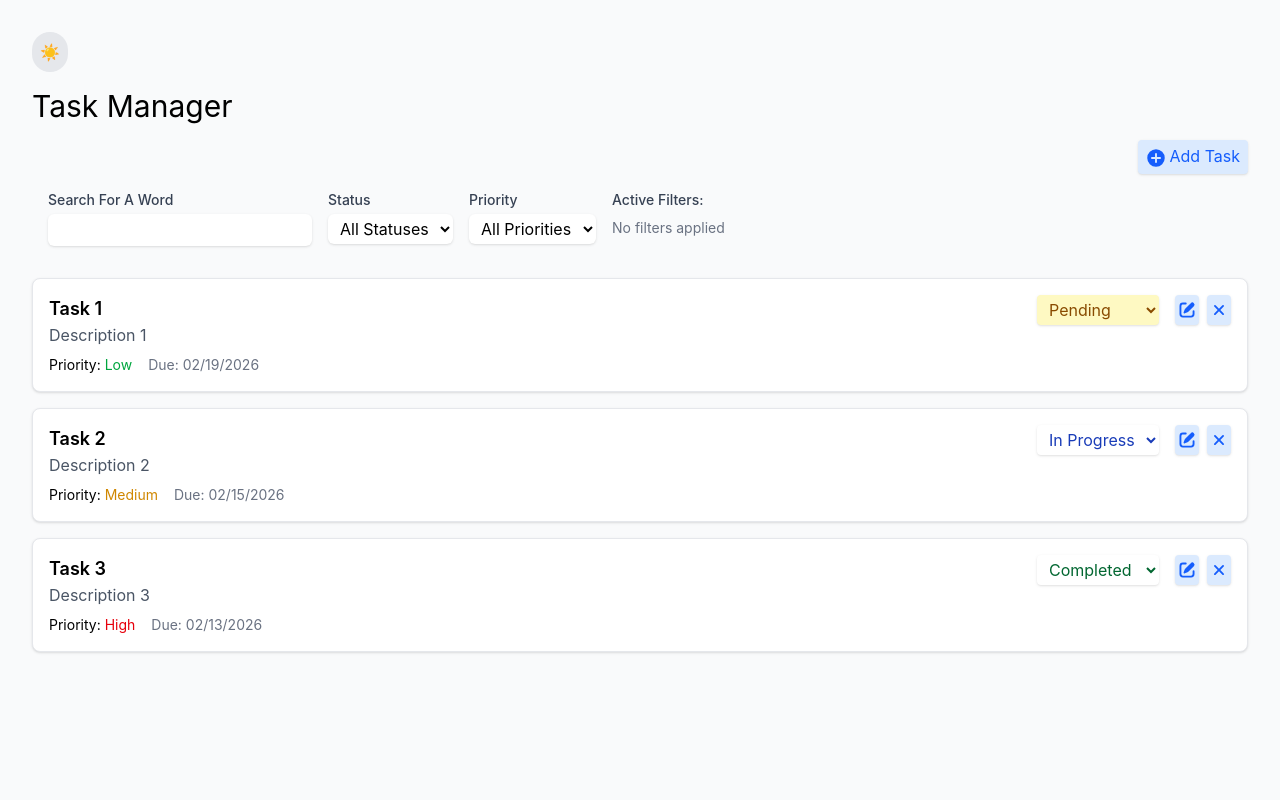
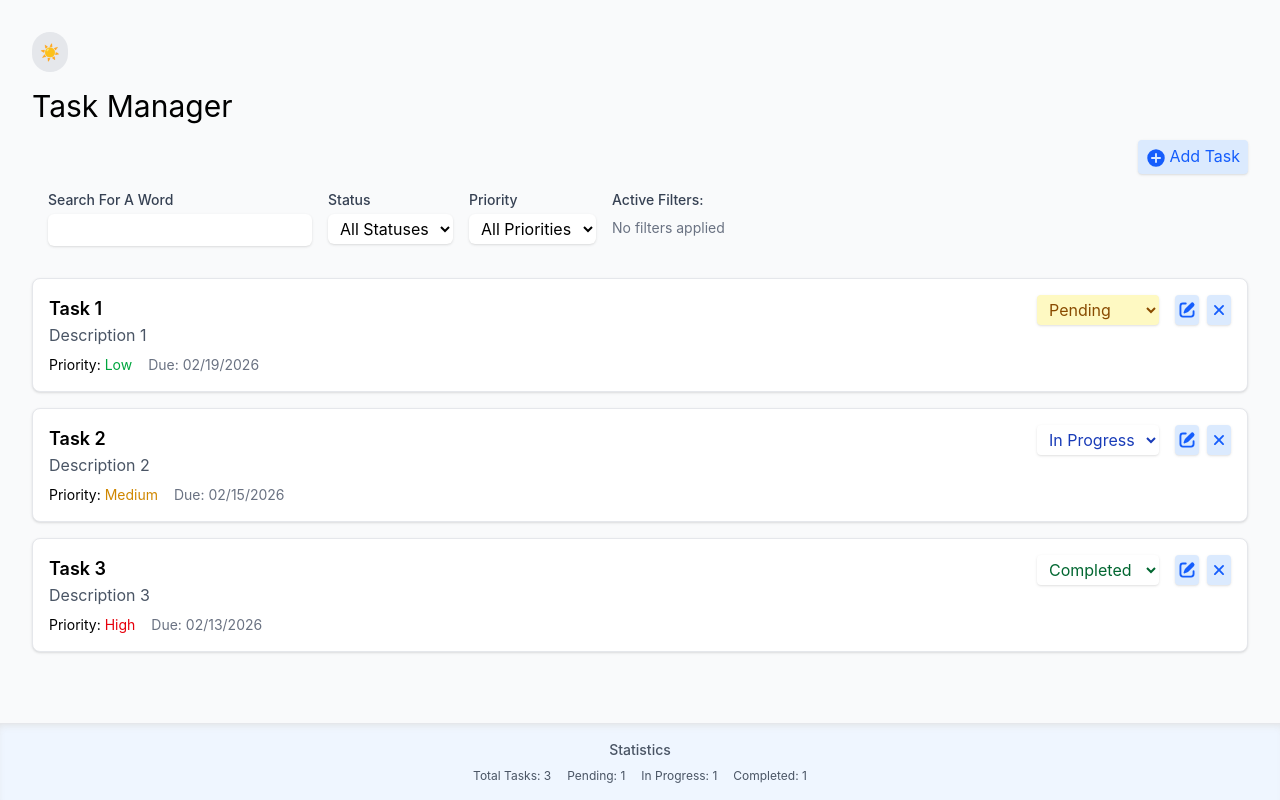
Before and after one commit to shanosha/mod-9-sba, a React (Vite) app: page / in a window 1280 px wide. Built offline with nearby package versions, Linux system fonts and the light colour scheme.

Commit message:
feature/updated statistics formatting

```diff
--- a/index.html
+++ b/index.html
@@ -7,7 +7,7 @@
     <title>task-dashboard</title>
   </head>
   <body class="dark:bg-gray-900 dark:text-white bg-gray-50">
-    <div id="root"></div>
+      <div id="root"></div>
     <script type="module" src="/src/main.tsx"></script>
   </body>
 </html>
--- a/src/components/Dashboard/Dashboard.tsx
+++ b/src/components/Dashboard/Dashboard.tsx
@@ -5,6 +5,7 @@ import { TaskForm } from "../TaskForm/TaskForm";
 import { PlusCircleIcon } from "@heroicons/react/16/solid";
 import { loadData } from "../../utils/taskUtils";
 import ThemeToggle from "../ThemeToggle/ThemeToggle";
+import TaskStatistics from "./TaskStatistics";
 
 const storedTasks = loadData();
 
@@ -91,6 +92,8 @@ function Dashboard() {
     }
 
     return (
+        <>
+            <main className="mb-30">
                 <div className='m-8'>
                     <ThemeToggle />
                     <h1 className='text-3xl my-4'>Task Manager</h1>
@@ -104,6 +107,11 @@ function Dashboard() {
                     {showForm && (<TaskForm task={taskToUpdate} onAdd={handleAdd} onUpdate={handleUpdate} />)}
 
                 </div>
+            </main>
+            <div className="fixed bottom-0 left-0 w-full dark:bg-gray-800 bg-blue-50 text-gray-600 p-4 text-sm text-center border-t border-gray-200 shadow-[inset_1px_5px_10px_-5px_#DDDDDD]">
+                <TaskStatistics tasks={tasks} />
+            </div>
+        </>
     )
 
 }
--- /dev/null
+++ b/src/components/Dashboard/TaskStatistics.tsx
@@ -0,0 +1,32 @@
+import type { TaskStatisticsProps } from "../../types"
+import { calculateTaskStats } from "../../utils/taskUtils"
+
+function TaskStatistics({tasks}:TaskStatisticsProps){
+
+    const [total,pending,inProgress,completed] = calculateTaskStats(tasks)
+
+    return (
+        <>
+            <div>
+                <h2 className="font-medium">Statistics</h2>
+                <div className="flex gap-4 text-xs justify-center mt-2">
+                    <div>
+                        <p>Total Tasks: {total}</p>
+                    </div>
+                    <div>
+                        <p>Pending: {pending}</p>
+                    </div>
+                    <div>
+                        <p>In Progress: {inProgress}</p>
+                    </div>
+                    <div>
+                        <p>Completed: {completed}</p>
+                    </div>
+                </div>
+            </div>
+        </>
+    )
+
+}
+
+export default TaskStatistics
--- a/src/utils/taskUtils.ts
+++ b/src/utils/taskUtils.ts
@@ -1,3 +1,5 @@
+import type { Task } from "../types";
+
 export const formatDate = (dateString: string): string => {
     const date = new Date(dateString);
     return date.toLocaleDateString('en-US', {
@@ -19,3 +21,11 @@ export const loadData = () => {
         return null;
     }
 }
+
+export const calculateTaskStats = (tasks:Task[]) => {
+    const total = tasks.length
+    const pending = tasks.filter((t)=>t.status == "pending").length
+    const inProgress = tasks.filter((t)=>t.status == "in-progress").length
+    const completed = tasks.filter((t)=>t.status == "completed").length
+    return [total,pending,inProgress,completed];
+}
```
Also changed, not shown: src/types/index.ts (+8 -0 lines). Lines whose indentation alone changed are shown as unchanged.
